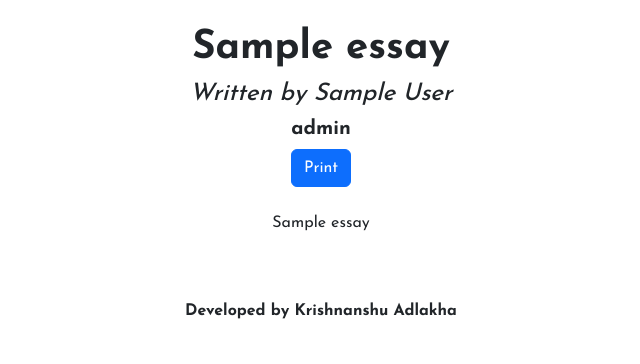
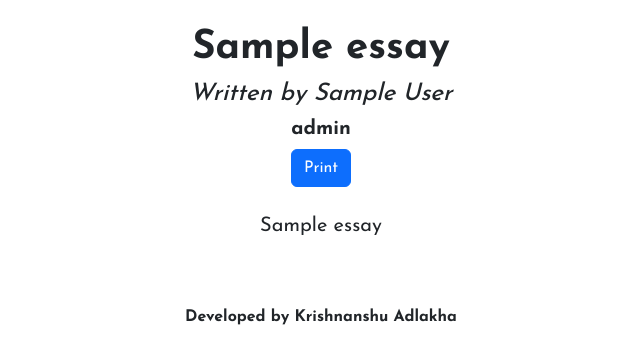
Before and after one commit to krishnanshu-adlakha/passenglishdb, a Flask app: template website/templates/essay.html in a window 1280 px wide. Shown: the part 62-426 px from the top of the page, without its empty margins (319-959 px from the left). Run offline with Flask 3, Linux system fonts and the light colour scheme; the template is opened without the code that fills it: most values are stand-ins (such as "Sample title", 1, 10 or a date in 2020); some libraries are stand-ins or nearby versions.

Commit message:
Update essay.html

```diff
--- a/website/templates/essay.html
+++ b/website/templates/essay.html
@@ -11,7 +11,7 @@
         <a class="btn btn-primary text-center" href="{{ url_for('views.printessay', id=essay['id']) }}">Print</a>
     </div>
     <br>
-    <p align="center" style="white-space: pre-line;" class="fs-6">{{essay["essay"]}}</p>
+    <p align="center" style="white-space: pre-line;" class="fs-5">{{essay["essay"]}}</p>
 </div>
 <br>
 {% endblock %}
```
